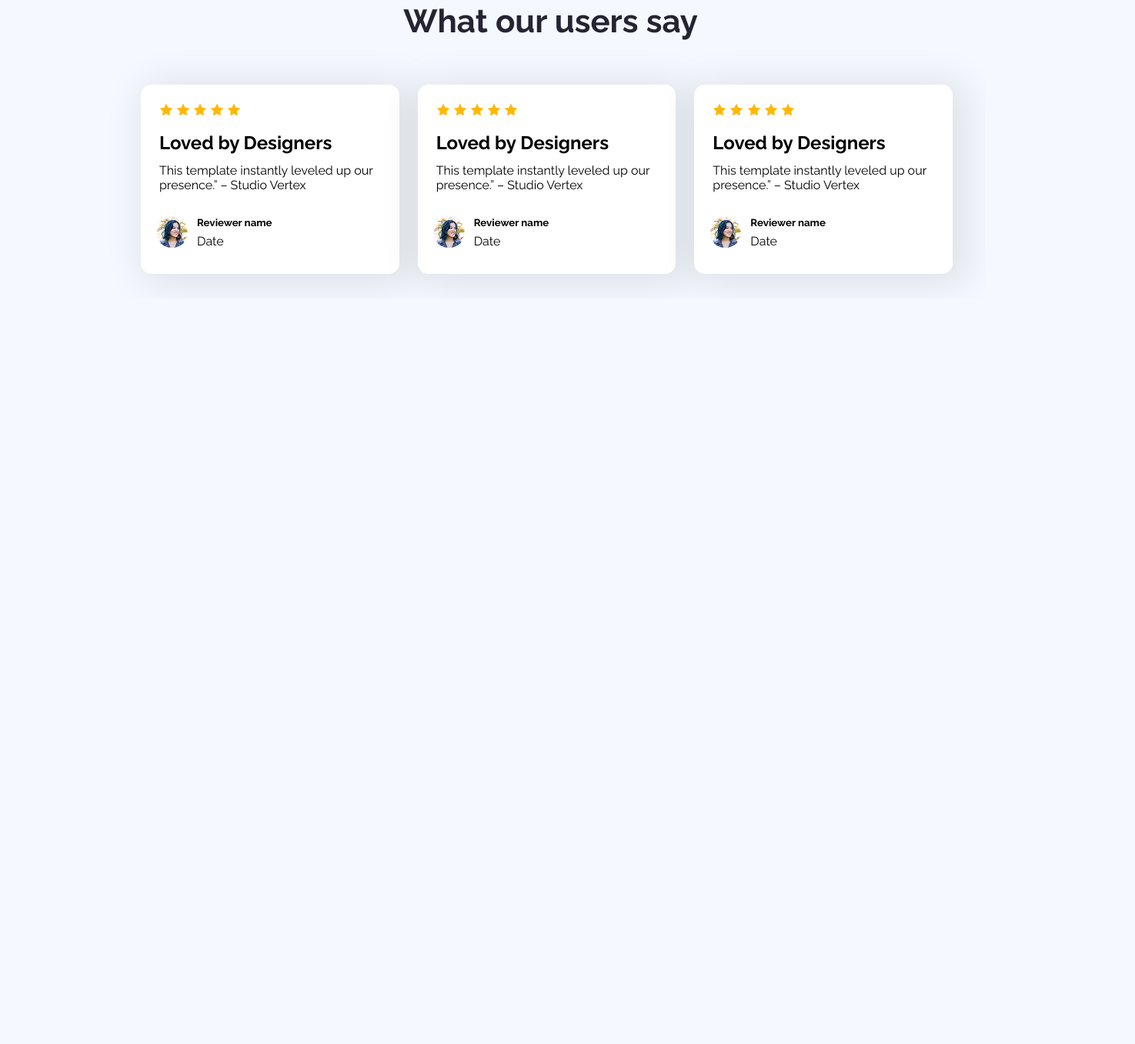
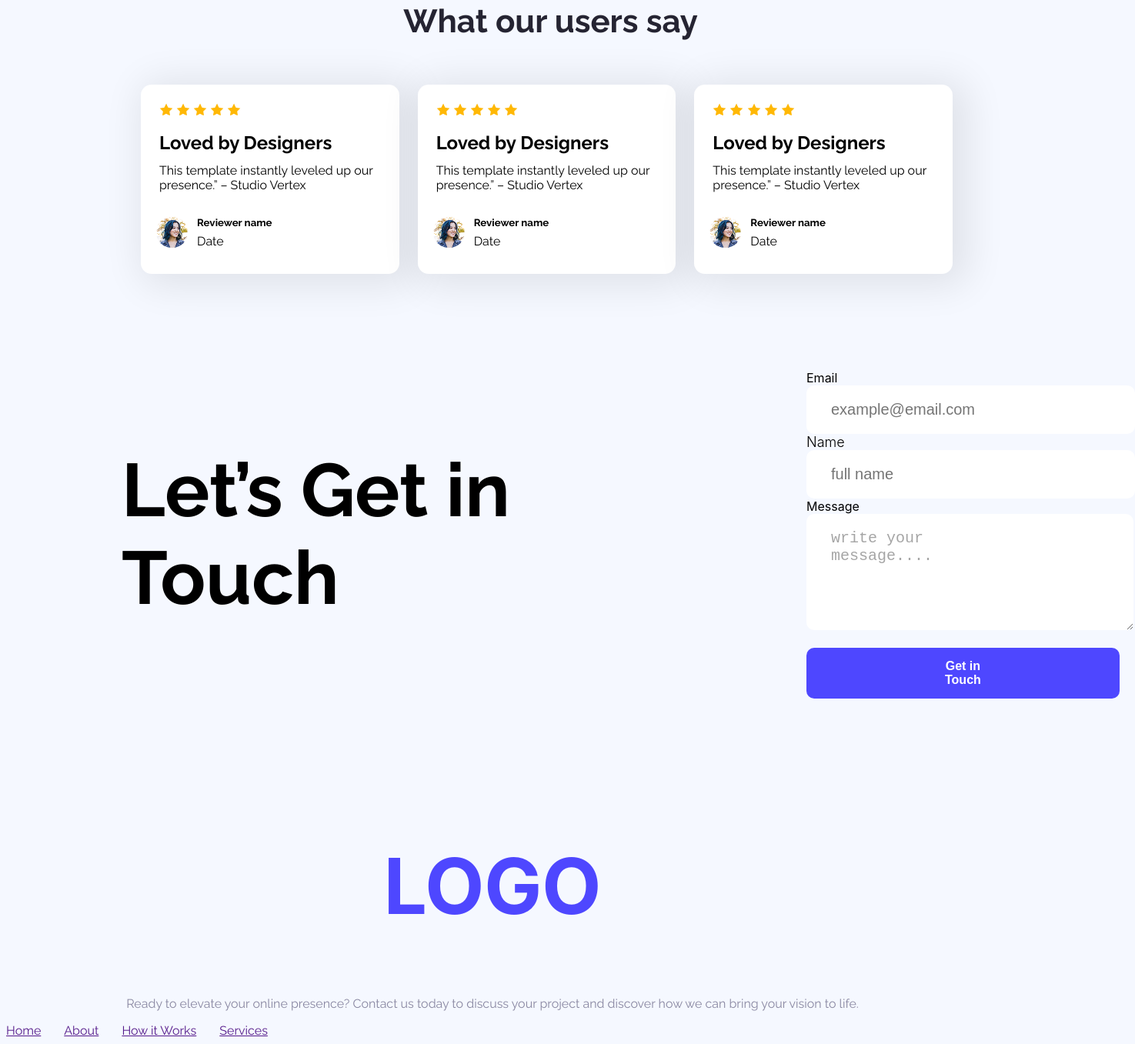
Before and after one commit to salauddin-777/first-assignment-ph, a plain HTML site: page index.html in a window 1280 px wide. Shown: the part 1967-3324 px from the top of the page at 77% size, 1475 px wide, since content can reach past the window. Before the commit the page ends 2355 px from the top, so only its background shows below. Drawn offline with Linux system fonts and the light colour scheme.

Commit message:
footer work in progress

```diff
--- a/index.html
+++ b/index.html
@@ -139,6 +139,39 @@
             </div>
         </section>
         <!-- User Review Section End -->
+
+        <!-- Lets Get in Touch Section Start-->
+        <section class="get-in-touch">
+            <div class="feedback">
+                <div class="main-title">
+                    <h2 class="feedback-title">Let’s Get in Touch</h2>
+                </div>
+                <div class="form-section inter">
+                    <label for="email">Email</label>
+                    <input type="email" name="" id="" placeholder="example@email.com">
+                    <label for="text">Name</label>
+                    <input type="text" name="" id="" placeholder="full name">
+                    <label for="">Message</label>
+                    <textarea name="" id="">write your message....</textarea>
+                    <div>
+                        <button class=" nav-button feedback-button">Get in Touch</button>
+                    </div>
+                </div>
+            </div>
+        </section>
+        <!-- Lets Get in Touch Section End -->
     </main>
+    <footer>
+        <div class="footer">
+            <h2 class="footer-title inter">LOGO</h2>
+            <p class="footer-description">Ready to elevate your online presence? Contact us today to discuss your project and discover how we can bring your vision to life.</p>
+        </div>
+        <div class="footer-link">
+                <a href="">Home</a>
+                <a href="">About</a>
+                <a href="">How it Works</a>
+                <a href="">Services</a>
+        </div>
+    </footer>
 </body>
 </html>
--- a/styles/style.css
+++ b/styles/style.css
@@ -176,6 +176,66 @@ img{
     margin-right: 10px;
     padding: 24px;
 }
-.review-padding{
-    padding-right: 0px;
+
+/* Feedback/ Get in Touch Style */
+
+.feedback{
+    max-width: 1140px;
+    display: flex;
+    gap: 200px;
+    align-items: center;
+
 }
+.feedback-title{
+    font-weight: bold;
+    font-size: 97px;
+    color: #000000;
+    margin: 200px 0px 200px 150px;
+}
+.form-section{
+    display: block;
+    width: 100px;
+}
+.form-section input[type="text"], input[type="email"], textarea{
+    padding: 20px 130px 20px 32px;
+    border: none;
+    border-radius: 10px;
+    background-color: #FFFFFF;
+    font-size: 20px;
+    font-weight: normal;
+    color: #0000005a;
+}
+
+.form-section label [for="email"], label[for="text"]{
+    font-size: 18px;
+    font-weight: 300;
+    color: #000000;
+}
+.form-section textarea{
+    padding: 20px 137px 85px 32px;
+}
+.feedback-button{
+    margin-top: 19px;
+    padding: 15px 180px;
+}
+
+/* Footer Section Style */
+
+.footer-title{
+    color: #4E47FF;
+    font-size: 100px;
+    font-weight: bold;
+    text-align: center;
+}
+.footer-description{
+    color: #8987A1;
+    font-size: 16px;
+    font-weight: normal;
+    text-align: center;
+}
+
+.footer-link{
+    display: flex;
+    text-decoration: none;
+    gap: 30px;
+}
```
